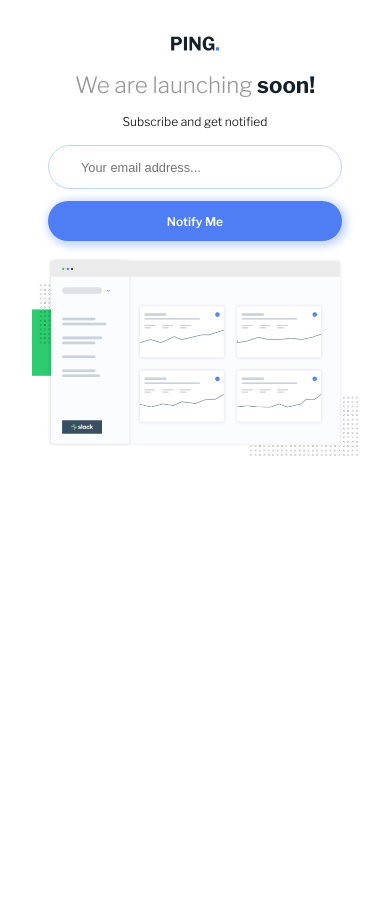
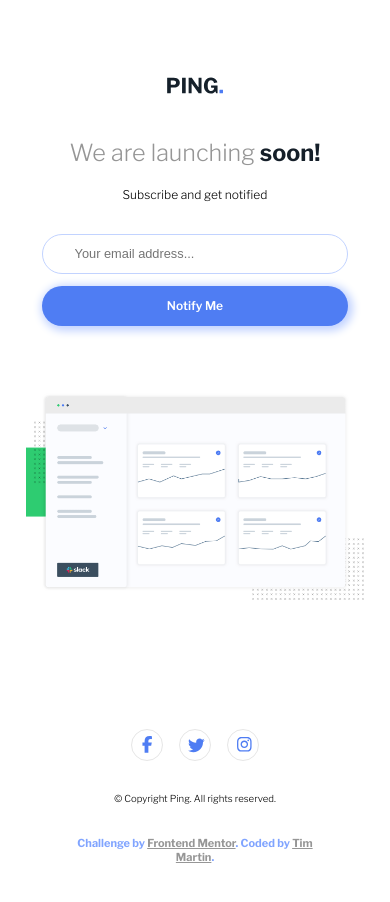
Before and after one commit to TimMartin13-Frontend-Mentor/ping-coming-soon-page, a React (Create React App) app: page / in a window 390 px wide. Shown: the top 902 px of the page. Before the commit the page ends 844 px from the top, so only its background shows below. Built offline with nearby package versions, Linux system fonts and the light colour scheme.

Commit message:
Mobile layout and hover states

```diff
--- a/index.html
+++ b/index.html
@@ -26,7 +26,6 @@
     </style>
   </head>
   <body>
-    Notify Me &copy; Copyright Ping. All rights reserved.
 
     <footer>
       <p class="attribution">
--- a/package.json
+++ b/package.json
@@ -4,6 +4,10 @@
   "private": true,
   "homepage": "https://timmartin13-frontend-mentor.github.io/ping-coming-soon-page/",
   "dependencies": {
+    "@fortawesome/fontawesome-svg-core": "^6.2.0",
+    "@fortawesome/free-brands-svg-icons": "^6.2.0",
+    "@fortawesome/free-solid-svg-icons": "^6.2.0",
+    "@fortawesome/react-fontawesome": "^0.2.0",
     "@testing-library/jest-dom": "^5.16.5",
     "@testing-library/react": "^13.4.0",
     "@testing-library/user-event": "^13.5.0",
--- a/src/App.js
+++ b/src/App.js
@@ -10,6 +10,7 @@ const theme = {
   paleBlue: "hsl(223, 100%, 88%)",
   lightRed: "hsl(354, 100%, 66%)",
   grey: "hsl(0, 0%, 59%)",
+  paleGrey: "hsl(0, 0%, 90%)",
   veryDarkBlue: "hsl(209, 33%, 12%)",
   white: "hsl(0, 0%, 100%)",
 };
--- /dev/null
+++ b/src/components/Attribution/index.js
@@ -0,0 +1,13 @@
+import React from "react";
+import { Text, Link } from './styles';
+
+const Attribution = () => {
+  return (
+    <Text>
+      Challenge by <Link href="https://www.frontendmentor.io?ref=challenge" target="_blank" rel="noreferrer">Frontend Mentor</Link>.
+      Coded by <Link href="https://www.frontendmentor.io/profile/TimMartin13" target="_blank" rel="noreferrer">Tim Martin</Link>.
+    </Text>
+  )
+}
+
+export default Attribution;
--- /dev/null
+++ b/src/components/Attribution/styles.js
@@ -0,0 +1,12 @@
+import styled from "styled-components";
+
+export const Text = styled.h4`
+  margin: 2rem;
+  font-size: 11px;
+  text-align: center;
+  color: ${(props) => props.theme.notQuitePaleBlue};
+`;
+
+export const Link = styled.a`
+  color: ${(props) => props.theme.grey};
+`;
--- a/src/components/Container/index.js
+++ b/src/components/Container/index.js
@@ -1,15 +1,21 @@
 import React from "react";
 import Header from "../Header";
 import Graphic from "../Graphic";
+import Footer from "../Footer";
+import Attribution from "../Attribution";
+
 import { ContainerStyle } from "./styles";
 
 const Container = () => {
   return (
-    <ContainerStyle>
-      <Header />
-      <Graphic />
-      {/* <Footer /> */}
-    </ContainerStyle>
+    <>
+      <ContainerStyle>
+        <Header />
+        <Graphic />
+        <Footer />
+        <Attribution />
+      </ContainerStyle>
+    </>
   );
 };
 
--- a/src/components/Container/styles.js
+++ b/src/components/Container/styles.js
@@ -1,5 +1,15 @@
 import styled from "styled-components";
 
 export const ContainerStyle = styled.main`
-  margin: 2rem;
+  margin: 4.8rem auto;
+  max-width: 640px;
+
+  @media screen and (max-width: 700px) {
+    margin: 4.8rem 1.6rem;
+  }
+
+  @media screen and (max-width: 300px) {
+    margin: 4.8rem 0;
+    min-width: 250px;
+  }
 `;
--- /dev/null
+++ b/src/components/Footer/index.js
@@ -0,0 +1,33 @@
+import React from "react";
+import { Copyright, IconContainer, Button } from "./styles";
+import {
+  faFacebookF,
+  faTwitter,
+  faInstagram,
+} from "@fortawesome/free-brands-svg-icons";
+import { FontAwesomeIcon } from "@fortawesome/react-fontawesome";
+
+const Footer = () => {
+  return (
+    <>
+      <IconContainer>
+        <Button>
+          <FontAwesomeIcon icon={faFacebookF} size="lg" />
+        </Button>
+        <Button>
+          <FontAwesomeIcon
+            icon={faTwitter}
+            size="lg"
+            transform="right-1 down-1"
+          />
+        </Button>
+        <Button>
+          <FontAwesomeIcon icon={faInstagram} size="lg" transform="right-1" />
+        </Button>
+      </IconContainer>
+      <Copyright>&copy; Copyright Ping. All rights reserved.</Copyright>
+    </>
+  );
+};
+
+export default Footer;
--- /dev/null
+++ b/src/components/Footer/styles.js
@@ -0,0 +1,29 @@
+import styled from "styled-components";
+
+export const IconContainer = styled.div`
+  display: flex;
+  justify-content: center;
+  width: 100%;
+  height: 100%;
+  margin: 3.25rem 0 1.5rem 0;
+`;
+
+export const Button = styled.button`
+  border-radius: 100%;
+  width: 2rem;
+  height: 2rem;
+  margin: 0.5rem;
+  background-color: ${(props) => props.theme.white};
+  color: ${(props) => props.theme.blue};
+  border: 1px solid ${(props) => props.theme.paleGrey};
+  transition: 0.3s;
+
+  &:hover {
+    background-color: ${(props) => props.theme.blue};
+    color: ${(props) => props.theme.white};
+  }
+`;
+
+export const Copyright = styled.div`
+  font-size: 0.6rem;
+`;
--- a/src/components/Graphic/styles.js
+++ b/src/components/Graphic/styles.js
@@ -2,4 +2,5 @@ import styled from "styled-components";
 
 export const Chart = styled.img`
   width: 100%;
+  margin: 3.2rem 0 4rem 0;
 `;
--- a/src/components/Header/styles.js
+++ b/src/components/Header/styles.js
@@ -1,16 +1,25 @@
 import styled from "styled-components";
 
 export const Logo = styled.img`
-  width: 15%;
-  height: 15%;
+  width: 3.5rem;
+  margin-bottom: 1.5rem;
 `;
 
 export const Heading = styled.h1`
   display: flex;
   justify-content: center;
   color: ${(props) => props.theme.grey};
-  font-size: 1.4rem;
+  // font-size: 1.4rem;
+  font-size: 6vw;
   font-weight: 300;
+
+  @media screen and (min-width: 750px) {
+    font-size: 2.8rem;
+  }
+
+  @media screen and (max-width: 370px) {
+    font-size: 1.4rem;
+  }
 `;
 
 export const Bold = styled.div`
@@ -19,6 +28,6 @@ export const Bold = styled.div`
 `;
 
 export const SubscribeText = styled.p`
-  // color: ${(props) => props.theme.veryDarkBlue};
   font-size: 0.75rem;
+  margin: 1.2rem 0 2rem 0;
 `;
--- a/src/components/UserInput/styles.js
+++ b/src/components/UserInput/styles.js
@@ -4,16 +4,25 @@ export const InputStyles = styled.div`
   display: flex;
   flex-direction: column;
   margin: 1rem;
+
+  @media screen and (min-width: 600px) {
+    flex-direction: row;
+  }
 `;
 
 export const EmailInput = styled.input`
   border: 1px solid ${(props) => props.theme.paleBlue};
   border-radius: 1.5rem;
-  height: 2.5rem;
+  height: 2.3rem;
   font-size: 0.8rem;
   padding-left: 2rem;
-  margin-bottom: 0.75rem;
+  margin-bottom: 0.7rem;
   color: ${(props) => props.theme.paleBlue};
+
+  @media screen and (min-width: 600px) {
+    width: 66%;
+    margin-right: 0.7rem;
+  }
 `;
 
 export const Button = styled.button`
@@ -26,8 +35,13 @@ export const Button = styled.button`
   font-weight: 600;
   font-family: "Libre Franklin", sans-serif;
   box-shadow: 2px 2px 8px 3px ${(props) => props.theme.paleBlue};
+  transition: 0.3s;
 
   &:hover {
     background-color: ${(props) => props.theme.notQuitePaleBlue};
   }
+
+  @media screen and (min-width: 600px) {
+    width: 33%;
+  }
 `;
```
Also changed, not shown: 1 other file (tests, documents, lock files or other folders).
